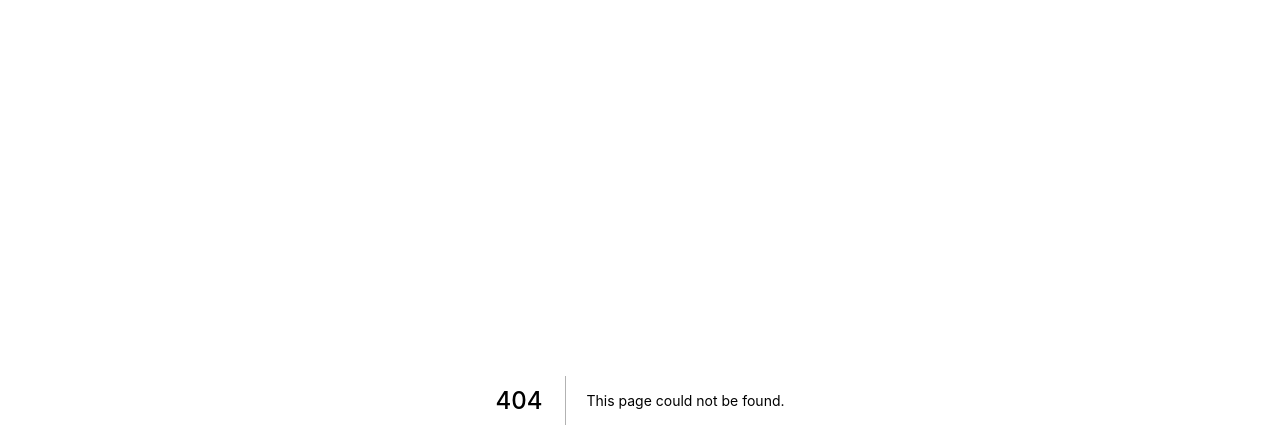
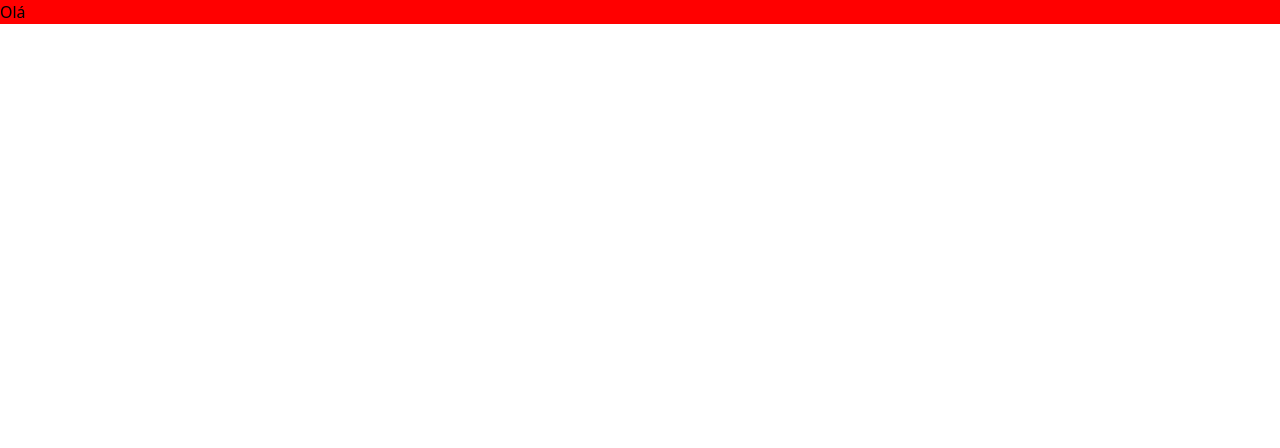
Before and after one commit to forgeTTimeTEAM/timestamp, a Next.js app: page /dashboard in a window 1280 px wide. Before the commit this address had no page. Shown: the top 448 px of the page. Built offline with nearby package versions, Linux system fonts and the light colour scheme.

Commit message:
feat: dashboard page base

```diff
--- /dev/null
+++ b/components/SearchResultsContainer/index.tsx
@@ -0,0 +1,11 @@
+import { StyledContainer } from "./styles";
+
+function SearchResultsContainer() {
+  return (
+    <StyledContainer>
+      <h1>Olá</h1>
+    </StyledContainer>
+  );
+}
+
+export default SearchResultsContainer;
--- /dev/null
+++ b/components/SearchResultsContainer/styles.ts
@@ -0,0 +1,7 @@
+import styled from "styled-components";
+
+const StyledContainer = styled.div`
+  width: 100%;
+  background-color: red;
+`;
+export { StyledContainer };
--- /dev/null
+++ b/pages/dashboard.tsx
@@ -0,0 +1,11 @@
+import SearchResultsContainer from "../components/SearchResultsContainer";
+
+function Dashboard() {
+  return (
+    <>
+      <SearchResultsContainer />
+    </>
+  );
+}
+
+export default Dashboard;
```
